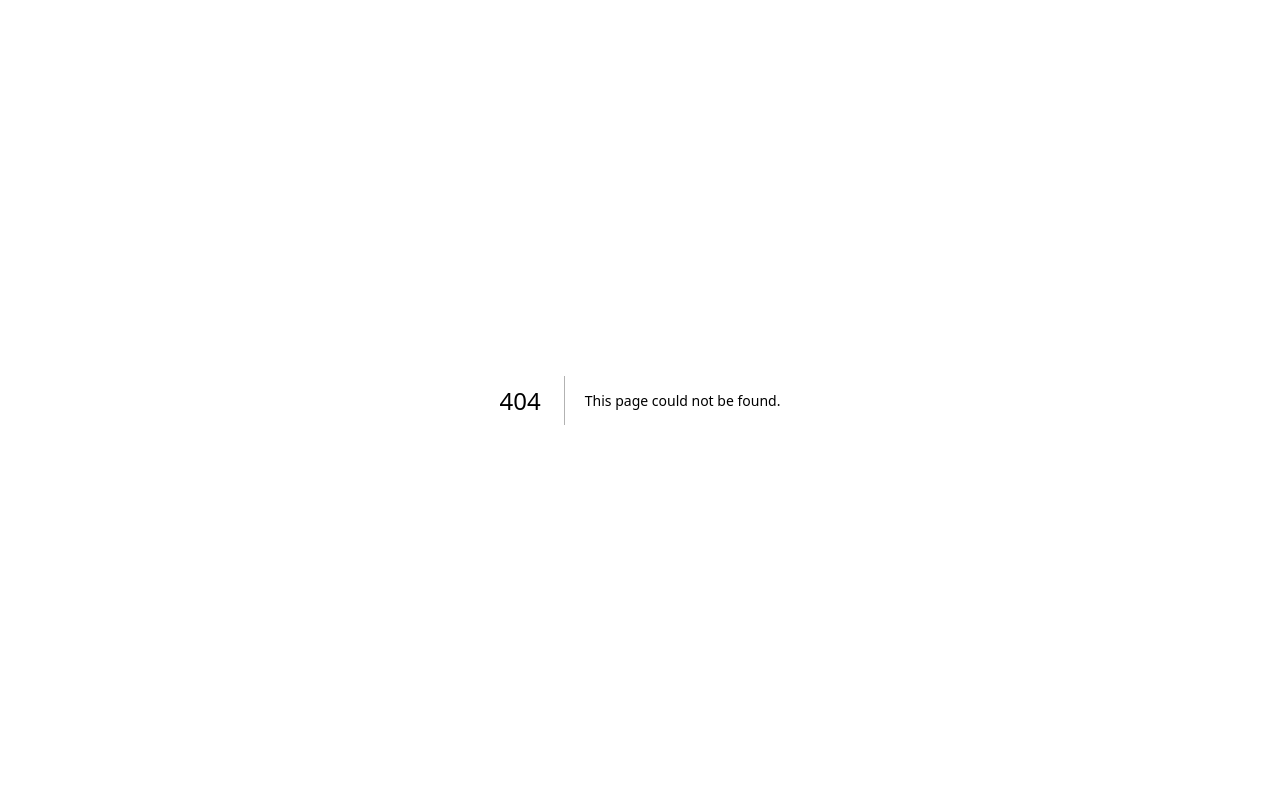
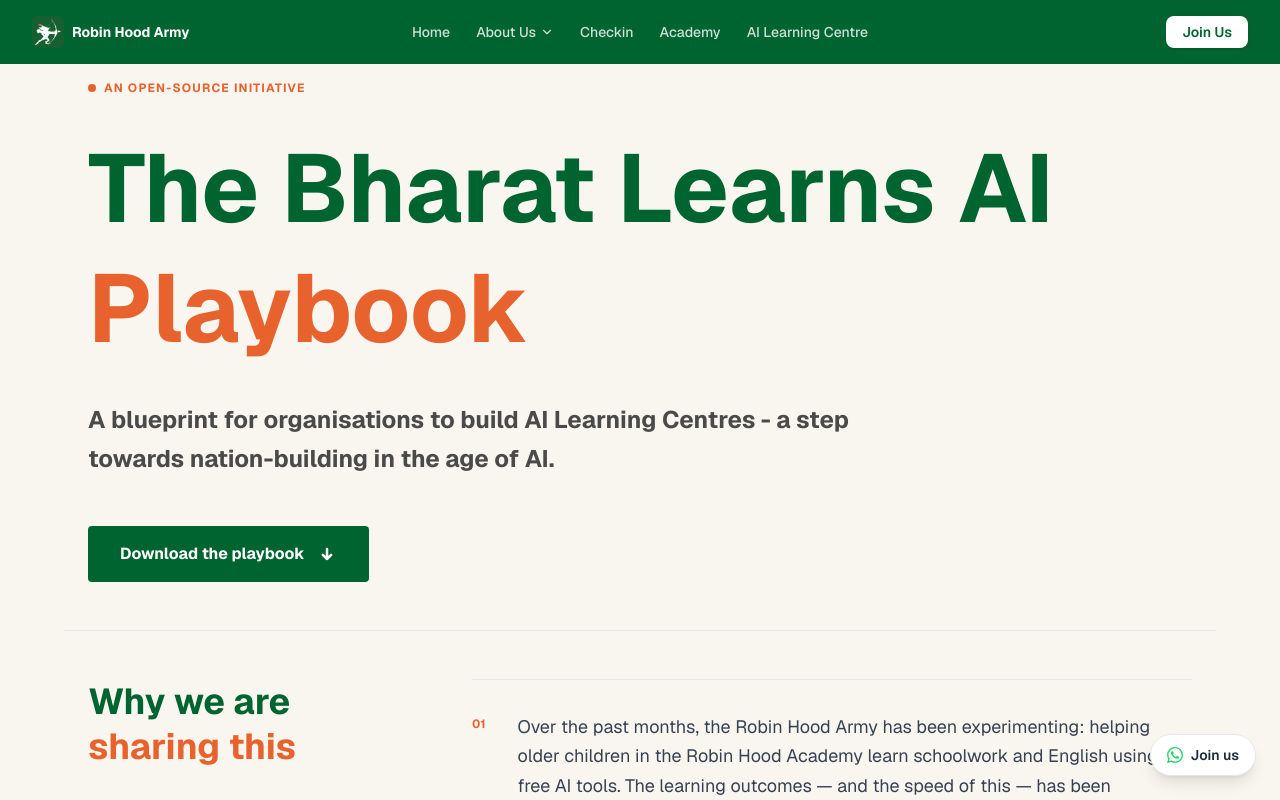
Before and after one commit to RobinHoodArmyTech/rha-web, a Next.js app: page /sites/main/ai-learning-centre in a window 1280 px wide. Before the commit this address had no page. Shown: the top 800 px of the page. Built offline with nearby package versions, Linux system fonts and the light colour scheme.

Commit message:
spelling correction + additional redirects

```diff
--- a/src/app/sites/main/ai-learning-center/page.tsx
+++ b/src/app/sites/main/ai-learning-centre/page.tsx
@@ -9,7 +9,7 @@
   textGray: '#4A4A4A',
 };
 
-const AILearningCenter = () => {
+const AILearningCentre = () => {
   return (
     <div className="min-h-screen" style={{ backgroundColor: COLORS.bg }}>
       <Head>
@@ -109,4 +109,4 @@
   </div>
 );
 
-export default AILearningCenter;
+export default AILearningCentre;
--- /dev/null
+++ b/src/app/sites/main/ailearningcentre/page.tsx
@@ -0,0 +1,6 @@
+import { redirect } from 'next/navigation';
+
+export default function AiLearningCentreRedirect() {
+  // Permanent redirect to the AI Learning Centre page
+  redirect('/sites/main/ai-learning-centre');
+}
--- a/src/app/bharatlearnsai/page.tsx
+++ b/src/app/sites/main/bharatlearnsai/page.tsx
@@ -2,5 +2,5 @@
 
 export default function BharatLearnsAiRedirect() {
   // Permanent redirect to the AI Learning Centre page
-  redirect('/sites/main/ai-learning-center');
+  redirect('/sites/main/ai-learning-centre');
 }
--- a/src/components/main/Navbar.tsx
+++ b/src/components/main/Navbar.tsx
@@ -28,7 +28,7 @@
   },
   { label: "Checkin", href: checkinHref },
   { label: "Academy", href: "/sites/main/academy" },
-  { label: "AI Learning Centre", href: "/sites/main/ai-learning-center" },
+  { label: "AI Learning Centre", href: "/sites/main/ai-learning-centre" },
 ];
 
 export default function Navbar() {
```
